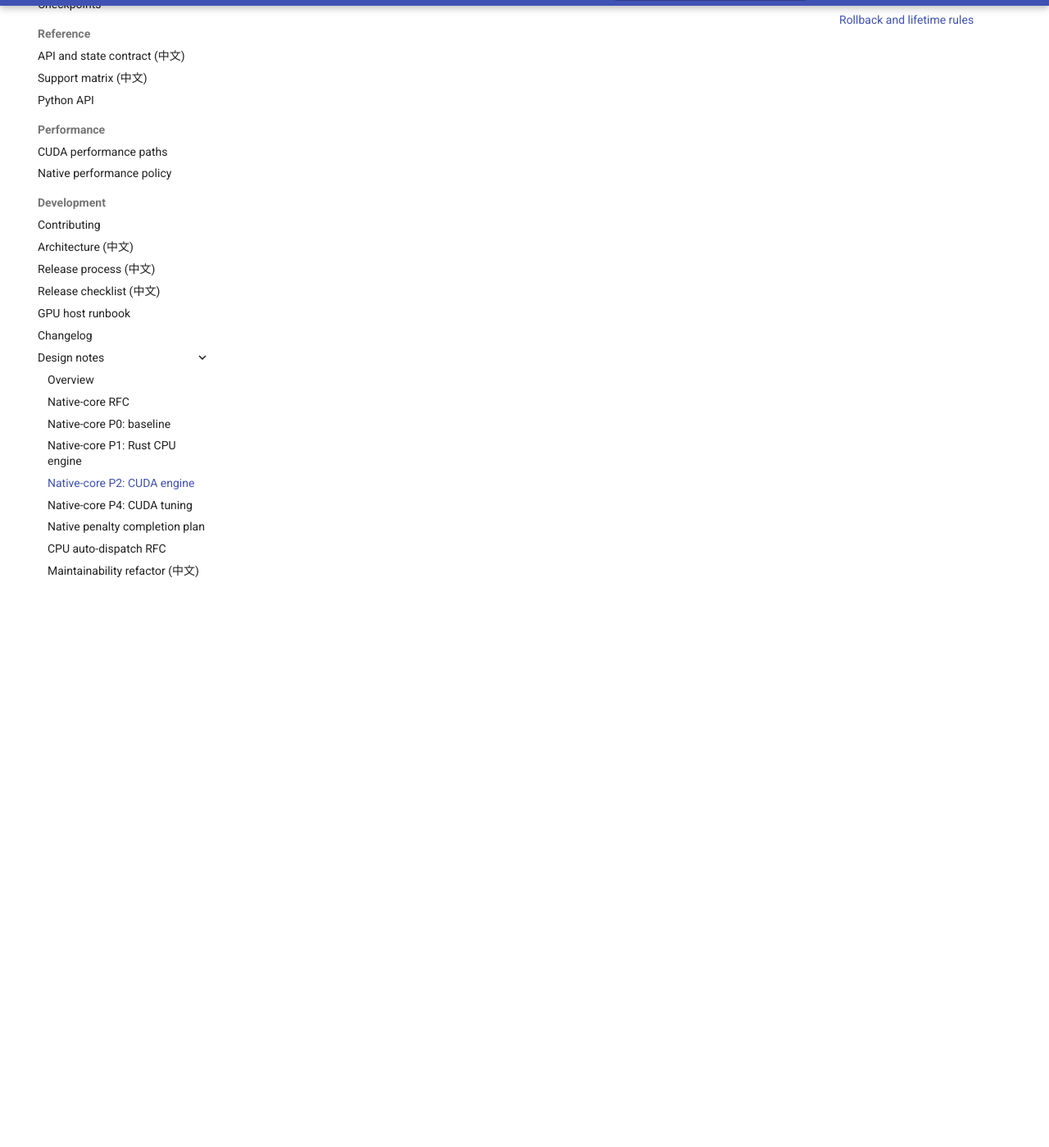
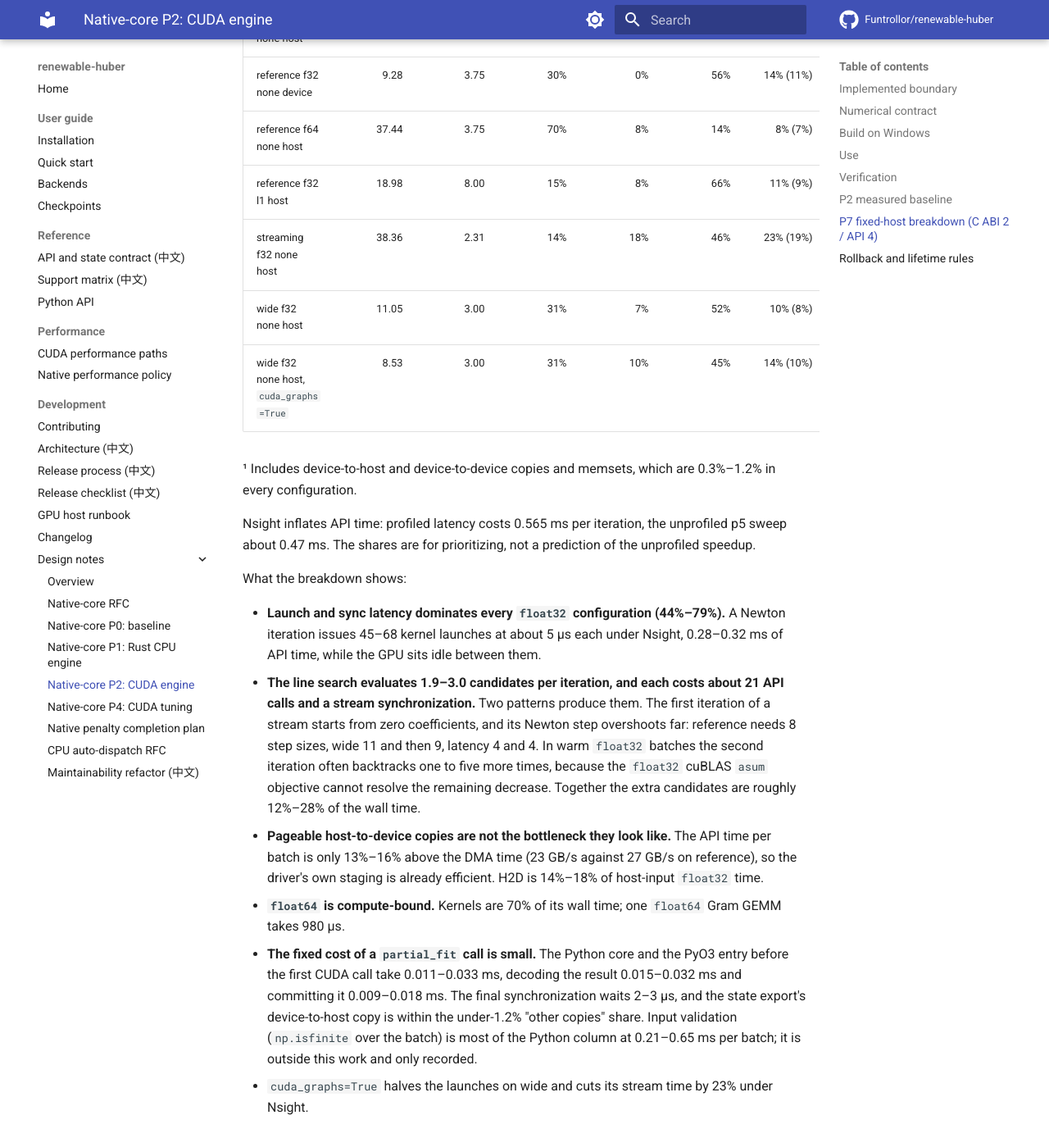
Before and after one commit to Funtrollor/renewable-huber, an MkDocs documentation site: the page built from docs/native-core-p2.md, in a window 1280 px wide and 1400 px high, scrolled down 5904 px. Shown: the whole window at 82% size. Built offline with MkDocs 1.6.1 and Material for MkDocs 9.7.7, drawn with Linux system fonts in a browser that asks for light colours; comment, search, counter and statistics services are not loaded; some of the changed text lies outside the part shown.

Commit message:
bench(native-cuda): record the P7 Nsight breakdown of the ABI 2 engine
Eight Nsight Systems summaries of the unchanged engine on the fixed RTX 5070 Ti
host (reference f32/f64 host, f32 device, f32 L1, streaming, wide with and
without CUDA Graphs, latency), and the Amdahl breakdown they support in
docs/native-core-p2.md. Launch and synchronization latency dominates every
float32 configuration; the line search evaluates 1.9-3.0 candidates per Newton
iteration at about 21 API calls each; pageable H2D runs within 16% of its DMA
time; float64 is compute-bound.

Co-Authored-By: Claude Opus 5.5 <noreply@anthropic.com>

```diff
--- a/docs/native-core-p2.md
+++ b/docs/native-core-p2.md
@@ -244,6 +244,68 @@ configuration, and BLAS provider; they are not portable headline numbers
 across machines. Native CUDA must pass the matched CuPy competitor parity gate
 under the same host/device transport before a calibration can recommend it.
 
+## P7 fixed-host breakdown (C ABI 2 / API 4)
+
+On 2026-10-09 the current engine (`f2dc7cb`, unchanged at the profiled
+`4373a82`) was profiled on the fixed RTX 5070 Ti host: driver 616.64, CUDA
+12.9, CPython 3.11.0, NumPy 2.4.6, CuPy 14.2.0, Nsight Systems 2025.3.2, PCIe
+5.0 x16. The desktop was in use; each capture's `nvidia-smi` compute clients
+and top CPU processes were recorded before and after it. Each configuration
+ran `scripts/profiling/run_nsight_systems.ps1 -Engine native_cuda` with the
+shape sweep's standard shapes, two warmups and three resident-engine repeats
+of the whole stream. `--phase-ranges` marks the estimator's prepare, update and
+commit phases, and `summarize_nsys_sqlite.py` (schema 2) assigns every instant
+of every `partial_fit` to exactly one class, so the classes add up to its wall
+time. The summaries are committed as
+`benchmarks/baselines/p7-windows-rtx5070ti-nsys-<configuration>.json`.
+
+| Configuration | ms per stream | Iterations per batch | GPU compute | H2D | Launch and sync¹ | Python and binding (input validation) | Launches per iteration | Syncs per iteration | Line-search candidates per iteration | H2D API / DMA per batch |
+|---|---:|---:|---:|---:|---:|---:|---:|---:|---:|---:|
+| latency f32 none host | 2.83 | 5.00 | 16% | 2% | 79% | 4% (2%) | 56 | 2.8 | 2.20 | 0.038 / 0.007 ms |
+| reference f32 none host | 11.36 | 3.75 | 24% | 14% | 44% | 18% (15%) | 52 | 2.6 | 2.00 | 0.390 / 0.337 ms |
+| reference f32 none device | 9.28 | 3.75 | 30% | 0% | 56% | 14% (11%) | 52 | 2.6 | 2.00 | — |
+| reference f64 none host | 37.44 | 3.75 | 70% | 8% | 14% | 8% (7%) | 50 | 2.5 | 1.87 | 0.769 / 0.703 ms |
+| reference f32 l1 host | 18.98 | 8.00 | 15% | 8% | 66% | 11% (9%) | 45 | 2.3 | 2.06 | 0.380 / 0.329 ms |
+| streaming f32 none host | 38.36 | 2.31 | 14% | 18% | 46% | 23% (19%) | 53 | 2.8 | 1.89 | 0.404 / 0.348 ms |
+| wide f32 none host | 11.05 | 3.00 | 31% | 7% | 52% | 10% (8%) | 68 | 3.8 | 3.00 | 0.177 / 0.132 ms |
+| wide f32 none host, `cuda_graphs=True` | 8.53 | 3.00 | 31% | 10% | 45% | 14% (10%) | 34 | 3.8 | 3.00 | 0.185 / 0.138 ms |
+
+¹ Includes device-to-host and device-to-device copies and memsets, which are
+0.3%–1.2% in every configuration.
+
+Nsight inflates API time: profiled latency costs 0.565 ms per iteration, the
+unprofiled p5 sweep about 0.47 ms. The shares are for prioritizing, not a
+prediction of the unprofiled speedup.
+
+What the breakdown shows:
+
+- **Launch and sync latency dominates every `float32` configuration (44%–79%).**
+  A Newton iteration issues 45–68 kernel launches at about 5 µs each under
+  Nsight, 0.28–0.32 ms of API time, while the GPU sits idle between them.
+- **The line search evaluates 1.9–3.0 candidates per iteration, and each costs
+  about 21 API calls and a stream synchronization.** Two patterns produce
+  them. The first iteration of a stream starts from zero coefficients, and its
+  Newton step overshoots far: reference needs 8 step sizes, wide 11 and then
+  9, latency 4 and 4. In warm `float32` batches the second iteration often
+  backtracks one to five more times, because the `float32` cuBLAS `asum`
+  objective cannot resolve the remaining decrease. Together the extra
+  candidates are roughly 12%–28% of the wall time.
+- **Pageable host-to-device copies are not the bottleneck they look like.**
+  The API time per batch is only 13%–16% above the DMA time (23 GB/s against
+  27 GB/s on reference), so the driver's own staging is already efficient. H2D
+  is 14%–18% of host-input `float32` time.
+- **`float64` is compute-bound.** Kernels are 70% of its wall time; one
+  `float64` Gram GEMM takes 980 µs.
+- **The fixed cost of a `partial_fit` call is small.** The Python core and the
+  PyO3 entry before the first CUDA call take 0.011–0.033 ms, decoding the
+  result 0.015–0.032 ms and committing it 0.009–0.018 ms. The final
+  synchronization waits 2–3 µs, and the state export's device-to-host copy is
+  within the under-1.2% "other copies" share. Input validation
+  (`np.isfinite` over the batch) is most of the Python column at 0.21–0.65 ms
+  per batch; it is outside this work and only recorded.
+- `cuda_graphs=True` halves the launches on wide and cuts its stream time by
+  23% under Nsight.
+
 ## Rollback and lifetime rules
 
 - Destruction of `NativeCudaEngine` releases device allocations and CUDA
```
Also changed, not shown: 8 other files.
